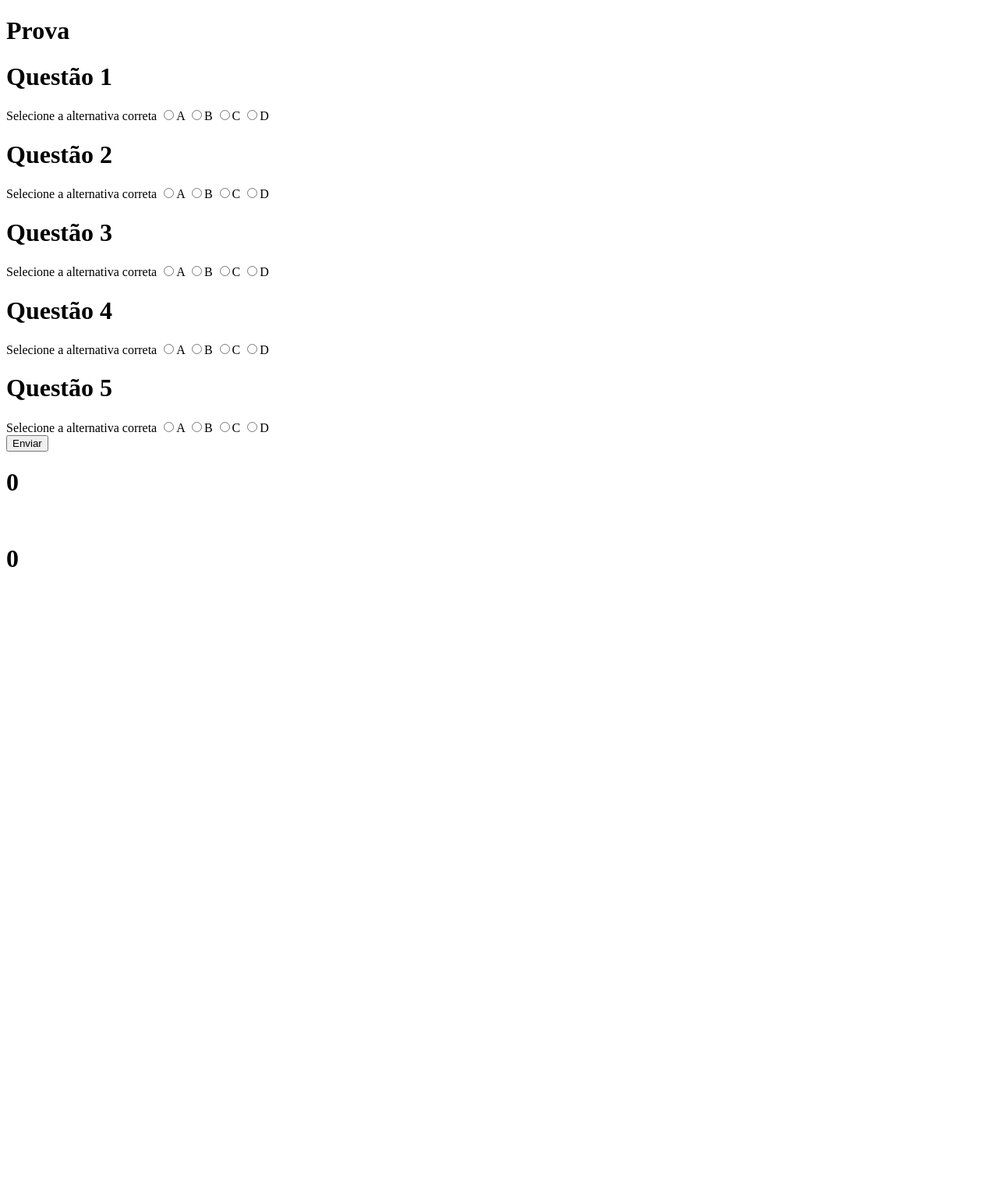
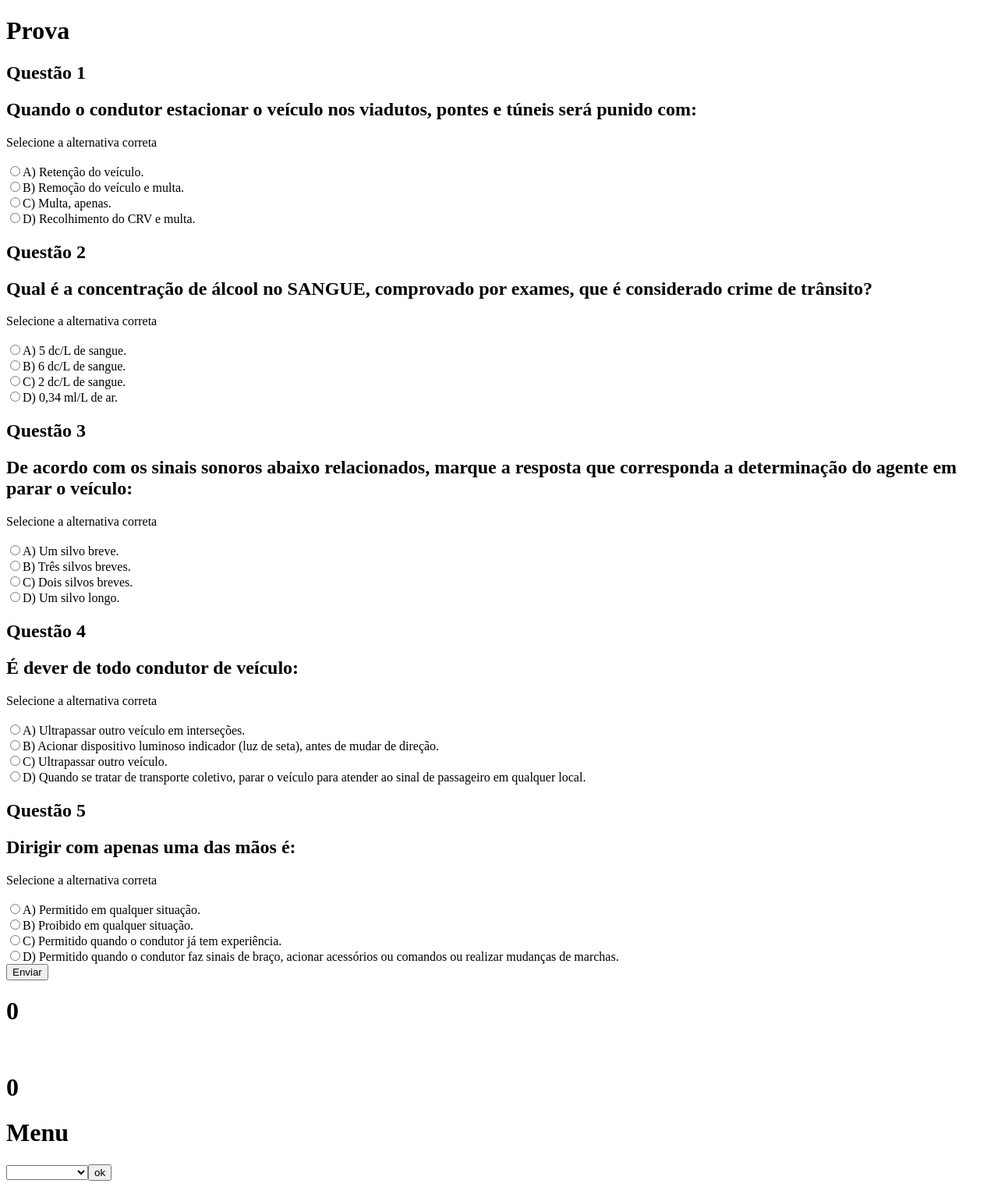
Before and after one commit to adrianorsl/ProjetoFinal-DesenvolvimentoWebI, a PHP site: page /prova.php in a window 1280 px wide. Shown: the whole page at 78% size. Before the commit the page ends 727 px from the top, so only its background shows below. Run offline with PHP 8.4, Linux system fonts and the light colour scheme.

Commit message:
Update prova.php

```diff
--- a/prova.php
+++ b/prova.php
@@ -1,5 +1,7 @@
 <!DOCTYPE html>
 <?php
+
+    $menu = (isset($_POST['menu']) ? $_POST['menu'] : "");
     $title = "Prova";
     $questao1 = (isset($_POST["letra"]) ? $_POST["letra"] : '');
     $questao2 = (isset($_POST["letra2"]) ? $_POST["letra2"] : '');
@@ -7,6 +9,9 @@
     $questao4 = (isset($_POST["letra4"]) ? $_POST["letra4"] : '');
     $questao5 = (isset($_POST["letra5"]) ? $_POST["letra5"] : '');
     $valor = 0;
+
+
+
 
 ?>
 <?php
@@ -22,89 +27,151 @@
 </head>
     <body>
     <h1> <?php echo $title; ?> </h1>
-    <h1> Questão 1 </h1>
+    <h2> Questão 1 </h2>
+
+    <h2> Quando o condutor estacionar o veículo nos viadutos, pontes e túneis será punido com:</h2>
+
     <form method="post" action="">
-        <label>Selecione a alternativa correta</label>
+        <label>Selecione a alternativa correta</label><br><br>
+
         <input type="radio" name="letra" value="A"
-            <?php if ( $questao1 == "A") echo "checked";?>>A
+            <?php if ( $questao1 == "A") echo "checked";?>>A)
+        <label> Retenção do veículo.</label><br>
         <input type="radio" name="letra" value="B"
-            <?php if ( $questao1 == "B") echo "checked";?>>B
+            <?php if ( $questao1 == "B") echo "checked";?>>B)
+        <label> Remoção do veículo e multa.</label><br>
         <input type="radio" name="letra" value="C"
-            <?php if ( $questao1 == "C") echo "checked";?>>C
+            <?php if ( $questao1 == "C") echo "checked";?>>C)
+        <label> Multa, apenas.</label><br>
         <input type="radio" name="letra" value="D"
-            <?php if ( $questao1 == "D") echo "checked";?>>D
+            <?php if ( $questao1 == "D") echo "checked";?>>D)
+        <label> Recolhimento do CRV e multa.</label><br>
 
 
         <?php
-            if ( $questao1 == "A") $valor = $valor + 1;
+            if ( $questao1 == "B") $valor = $valor + 1;
         ?>
-        <h1> Questão 2 </h1>
+        <h2> Questão 2 </h2>
 
-        <label>Selecione a alternativa correta</label>
+        <h2> Qual é a concentração de álcool no SANGUE, comprovado por exames, que é considerado crime de trânsito?</h2>
+        <label>Selecione a alternativa correta</label><br><br>
+
         <input type="radio" name="letra2" value="A"
-            <?php if ($questao2 == "A") echo "checked";?>>A
+            <?php if ( $questao2 == "A") echo "checked";?>>A)
+        <label> 5 dc/L de sangue.</label><br>
         <input type="radio" name="letra2" value="B"
-            <?php if ($questao2== "B") echo "checked";?>>B
+            <?php if ( $questao2 == "B") echo "checked";?>>B)
+        <label> 6 dc/L de sangue.</label><br>
         <input type="radio" name="letra2" value="C"
-            <?php if ($questao2 == "C") echo "checked";?>>C
+            <?php if ( $questao2 == "C") echo "checked";?>>C)
+        <label> 2 dc/L de sangue.</label><br>
         <input type="radio" name="letra2" value="D"
-            <?php if ($questao2 == "D") echo "checked";?>>D
+            <?php if ( $questao2 == "D") echo "checked";?>>D)
+        <label> 0,34 ml/L de ar.</label><br>
 
 
         <?php
-            if ($questao2 == "A") $valor = $valor + 1;
+            if ($questao2 == "D") $valor = $valor + 1;
         ?>
-        <h1> Questão 3 </h1>
+        <h2> Questão 3 </h2>
 
-        <label>Selecione a alternativa correta</label>
+        <h2> De acordo com os sinais sonoros abaixo relacionados, marque a resposta que corresponda a determinação do agente em parar o veículo:</h2>
+        <label>Selecione a alternativa correta</label><br><br>
+
         <input type="radio" name="letra3" value="A"
-            <?php if ($questao3 == "A") echo "checked";?>>A
+            <?php if ( $questao3 == "A") echo "checked";?>>A)
+        <label> Um silvo breve.</label><br>
         <input type="radio" name="letra3" value="B"
-            <?php if ($questao3 == "B") echo "checked";?>>B
+            <?php if ( $questao3 == "B") echo "checked";?>>B)
+        <label> Três silvos breves.</label><br>
         <input type="radio" name="letra3" value="C"
-            <?php if ($questao3 == "C") echo "checked";?>>C
+            <?php if ( $questao3 == "C") echo "checked";?>>C)
+        <label> Dois silvos breves.</label><br>
         <input type="radio" name="letra3" value="D"
-            <?php if ($questao3 == "D") echo "checked";?>>D
+            <?php if ( $questao3 == "D") echo "checked";?>>D)
+        <label> Um silvo longo.</label><br>
 
 
         <?php
-            if ($questao3 == "A") $valor = $valor + 1;
+            if ($questao3 == "C") $valor = $valor + 1;
         ?>
-         <h1> Questão 4 </h1>
+        <h2> Questão 4 </h2>
 
-        <label>Selecione a alternativa correta</label>
+        <h2> É dever de todo condutor de veículo:</h2>
+        <label>Selecione a alternativa correta</label><br><br>
+
         <input type="radio" name="letra4" value="A"
-            <?php if ($questao4 == "A") echo "checked";?>>A
+            <?php if ( $questao4 == "A") echo "checked";?>>A)
+        <label> Ultrapassar outro veículo em interseções.</label><br>
         <input type="radio" name="letra4" value="B"
-            <?php if ($questao4 == "B") echo "checked";?>>B
+            <?php if ( $questao4 == "B") echo "checked";?>>B)
+        <label> Acionar dispositivo luminoso indicador (luz de seta), antes de mudar de direção.</label><br>
         <input type="radio" name="letra4" value="C"
-            <?php if ($questao4 == "C") echo "checked";?>>C
+            <?php if ( $questao4 == "C") echo "checked";?>>C)
+        <label> Ultrapassar outro veículo.</label><br>
         <input type="radio" name="letra4" value="D"
-            <?php if ($questao4 == "D") echo "checked";?>>D
+            <?php if ( $questao4 == "D") echo "checked";?>>D)
+        <label> Quando se tratar de transporte coletivo, parar o veículo para atender ao sinal de passageiro em qualquer local.</label><br>
 
 
         <?php
-            if ($questao4 == "A") $valor = $valor + 1;
+            if ($questao4 == "B") $valor = $valor + 1;
         ?>
-         <h1> Questão 5 </h1>
+        <h2> Questão 5 </h2>
 
-        <label>Selecione a alternativa correta</label>
+        <h2> Dirigir com apenas uma das mãos é:</h2>
+        <label>Selecione a alternativa correta</label><br><br>
+
         <input type="radio" name="letra5" value="A"
-            <?php if ($questao5 == "A") echo "checked";?>>A
+            <?php if ( $questao5 == "A") echo "checked";?>>A)
+        <label> Permitido em qualquer situação.</label><br>
         <input type="radio" name="letra5" value="B"
-            <?php if ($questao5 == "B") echo "checked";?>>B
+            <?php if ( $questao5 == "B") echo "checked";?>>B)
+        <label> Proibido em qualquer situação.</label><br>
         <input type="radio" name="letra5" value="C"
-            <?php if ($questao5 == "C") echo "checked";?>>C
+            <?php if ( $questao5 == "C") echo "checked";?>>C)
+        <label> Permitido quando o condutor já tem experiência.</label><br>
         <input type="radio" name="letra5" value="D"
-            <?php if ($questao5 == "D") echo "checked";?>>D
-        <br>
+            <?php if ( $questao5 == "D") echo "checked";?>>D)
+        <label> Permitido quando o condutor faz sinais de braço, acionar acessórios ou comandos ou realizar mudanças de marchas.</label><br>
+
         <input type="submit" name="Enviar" id="Enviar" value="Enviar">
+
+        <?php
+            if ($questao5 == "D") $valor = $valor + 1;
+        ?>
     </form>
-        <?php
-            if ($questao5 == "A") $valor = $valor + 1;
-        ?>
         <h1> <?php echo $valor ?> </h1><br>
         <h1> <?php echo nota($valor) ?> </h1>
 
-    </body>
+
+
+
+    <form action="" method="post">
+    <h1> Menu </h1>
+    <select name="menu" id="menu">
+        <option value=""></option>
+        <option value="professor"> Professor</option>
+        <option value="aluno"> Prova</option>
+        <option value="administrador"> Administrador</option>
+        <fieldset>
+            <input type="submit" name="ok" id="ok" value="ok" >
+        </fieldset>
+    </select>
+    <?php
+        if ($menu == "administrador"){
+            header('Location: adm.php');
+            exit;
+        }else if ($menu == "aluno"){
+            header('Location: prova.php');
+            exit;
+        }else if ($menu == "professor"){
+            header('Location: professor.php');
+            exit;
+        }else{
+
+        }
+    ?>
+    </form>
+</body>
 </html>
```
